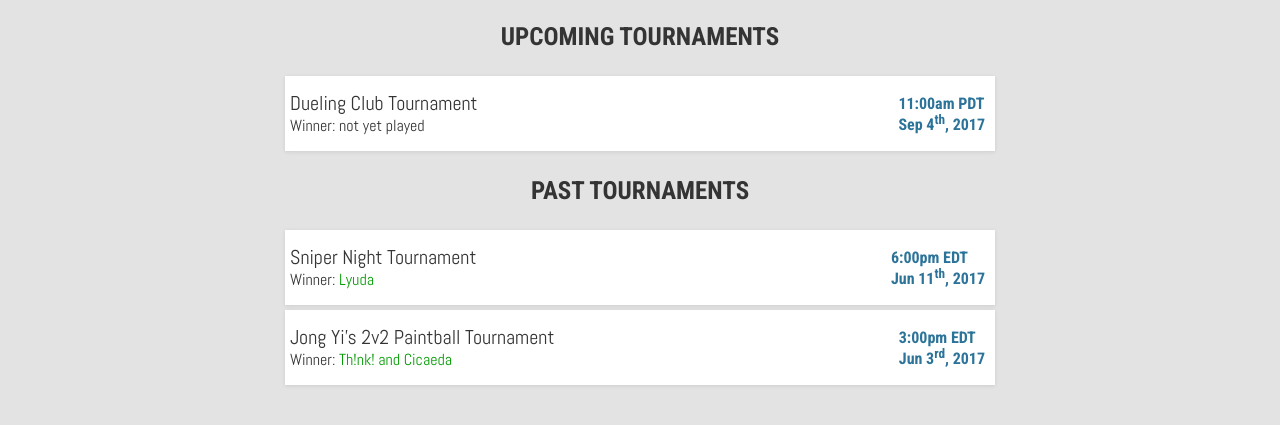
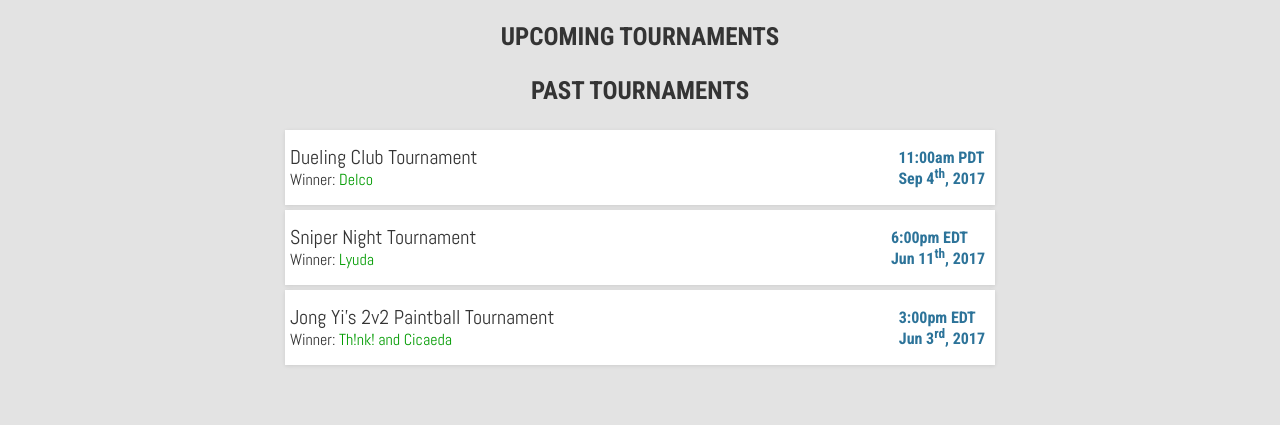
Before and after one commit to touchyourtoes/touchyourtoes.github.io, a plain HTML site: page index.html in a window 1280 px wide. Shown: the part 115-540 px from the top of the page. Drawn offline with Linux system fonts and the light colour scheme; a web font is replaced by a local one.

Commit message:
Update index.html

```diff
--- a/index.html
+++ b/index.html
@@ -84,13 +84,15 @@ p {
       <span class="date">10:00pm EDT<br/>Jun 2<sup>nd</sup>, 2017</span>
     </a>-->
 
+
+
+  <h3 class="subtitle">past tournaments</h3>
+
     <a href="/2017/09/04-dueling" class="block">
       <div class="name">Dueling Club Tournament</div>
-      <div class="listing">Winner: not yet played<div class="Winner"></div></div>
+      <div class="listing">Winner: <div class="Winner">Delco</div></div>
       <span class="date">11:00am PDT<br/>Sep 4<sup>th</sup>, 2017</span>
     </a>
-
-  <h3 class="subtitle">past tournaments</h3>
 
     <a href="/2017/06/11-paintball" class="block">
       <div class="name">Sniper Night Tournament</div>
```
